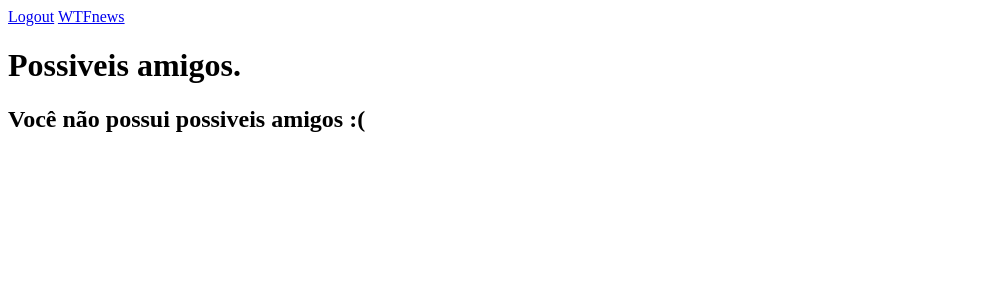
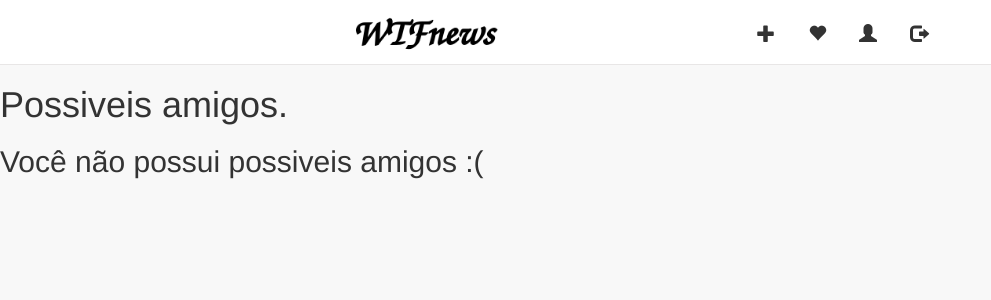
Before and after one commit to vikvik98/ProjetoFinalPi, a Django app: template WTFnews/perfil/templates/index.html in a window 1280 px wide. Shown: the top 300 px of the page, without its empty margins (0-991 px from the left). Run offline with Django 3.2, Linux system fonts and the light colour scheme; the template is opened without the code that fills it, so the values that code supplies are empty; some libraries are stand-ins or nearby versions.

Commit message:
Layout base da aplicação perfil

```diff
--- a/WTFnews/perfil/static/assets/css/Login-Form-Clean.css
+++ b/WTFnews/perfil/static/assets/css/Login-Form-Clean.css
@@ -17,7 +17,7 @@
 .login-clean .illustration {
   text-align:center;
   padding:0 0 20px;
-  font-size:50px;
+  font-size:100px;
   color:rgb(244,71,107);
   position:relative;
 }
@@ -29,13 +29,13 @@
   border-radius:0;
   box-shadow:none;
   outline:none;
-  color:#ff9900;
+  color:inherit;
   text-indent:8px;
   height:42px;
 }
 
-.login-clean form .btn-warning {
-  background:#ff9900;
+.login-clean form .btn-primary {
+  background:#474ef4;
   border:none;
   border-radius:4px;
   padding:11px;
@@ -45,7 +45,7 @@
   outline:none !important;
 }
 
-.login-clean form .btn-warning:active {
+.login-clean form .btn-primary:active {
   transform:translateY(1px);
 }
 
@@ -75,10 +75,3 @@
   /*display:none;*/
   font-size:14px;
 }
-
-.vvzhL {
-    font-weight: 600;
-    line-height: 20px;
-    font-size: 17px;
-    margin: 20px 10px 20px;
-}
--- a/WTFnews/perfil/templates/base_perfil.html
+++ b/WTFnews/perfil/templates/base_perfil.html
@@ -1,15 +1,72 @@
+{% load static %}
 <!DOCTYPE html>
-<html lang="pt">
+<html>
+
 <head>
-    <meta charset="UTF-8">
+    <meta charset="utf-8">
+    <meta name="viewport" content="width=device-width, initial-scale=1.0">
     <title>WTFnews</title>
+    <link rel="stylesheet" href="{% static 'assets/bootstrap/css/bootstrap.min.css' %}">
+    <link rel="stylesheet" href="{% static 'assets/fonts/font-awesome.min.css' %}">
+    <link rel="stylesheet" href="{% static 'assets/css/Login-Form-Clean.css' %}">
+    <link rel="stylesheet" href="{% static 'assets/css/styles.css' %}">
+    <link rel="stylesheet" href="{% static 'assets/fonts/ionicons.min.css' %}">
 </head>
+
 <body>
-    <a href="/logout/">Logout</a>
-    <a href="{% url 'index' %}">WTFnews</a>
-    <a href="{% url 'exibir_perfil_logado' %}">{{perfil_logado.nome}}</a>
+    <div class="container-fluid header-top">
+        <div class="col-md-12" style="padding:0px;">
+            <div class="top-menu-logo">
+                <a href="/">
+                    <img src="{% static 'assets/img/logo.png' %}" class="center-block"
+                         style="height:40px;margin:2%">
+                </a>
+                <div class="menu-buttons">
+                    <a href="#">
+                        <button class="btn btn-default" type="button">
+                            <i class="glyphicon glyphicon-plus"></i>
+                        </button>
+                    </a>
+                    <a href="#">
+                        <button class="btn btn-default" type="button">
+                            <i class="glyphicon glyphicon-heart"></i>
+                        </button>
+                    </a>
+                    <a href="{% url 'exibir_perfil_logado' %}">
+                        <button class="btn btn-default" type="button">
+                            <i class="glyphicon glyphicon-user"></i>
+                        </button>
+                    </a>
+                    <a href="{% url 'logout' %}">
+                        <button class="btn btn-default" type="button">
+                            <i class="glyphicon glyphicon-log-out"></i>
+                        </button>
+                    </a>
+                </div>
+            </div>
+        </div>
+    </div>
+
     {% block body %}
     {% endblock %}
 
+    <script src="{% static 'assets/js/jquery.min.js' %}"></script>
+    <script src="{% static 'assets/bootstrap/js/bootstrap.min.js' %}"></script>
 </body>
+
 </html>
+
+
+
+<!--<!DOCTYPE html>-->
+<!--<html lang="pt">-->
+<!--<head>-->
+    <!--<meta charset="UTF-8">-->
+    <!--<title>WTFnews</title>-->
+<!--</head>-->
+<!--<body>-->
+    <!--<a href="/logout/">Logout</a>-->
+    <!--<a href="{% url 'index' %}">WTFnews</a>-->
+    <!--<a href="{% url 'exibir_perfil_logado' %}">{{perfil_logado.nome}}</a>-->
+<!--</body>-->
+<!--</html>-->
```
Also changed, not shown: WTFnews/perfil/static/assets/bootstrap/css/bootstrap.min.css, WTFnews/perfil/static/assets/img/logo.png (added).
